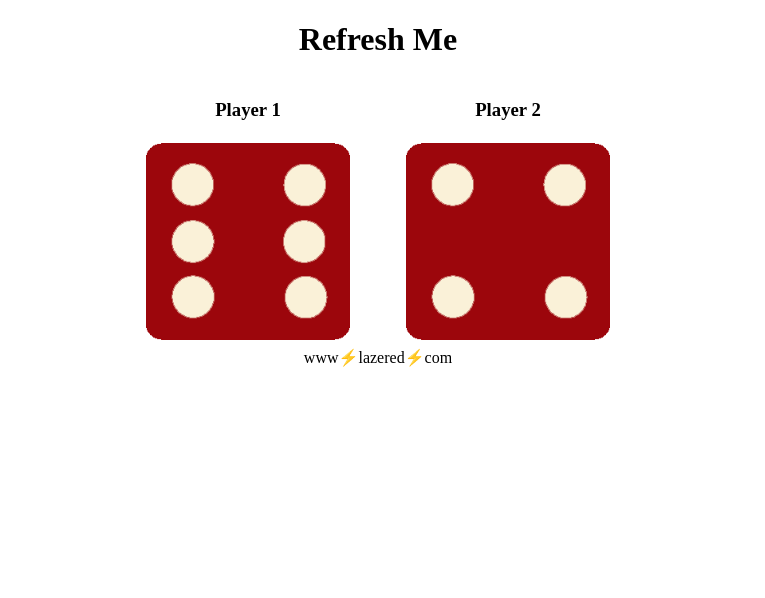
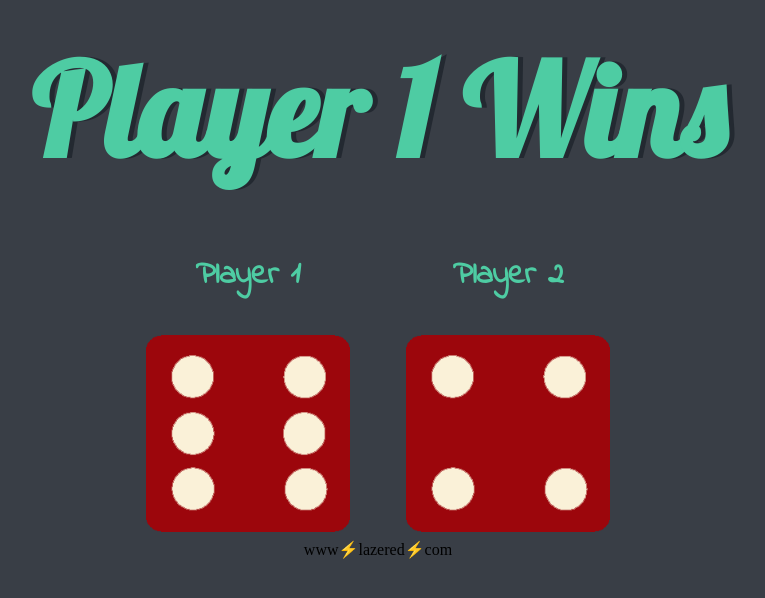
Before and after one commit to lazered/dice-game, a plain HTML site: page index.html in a window 1280 px wide. Shown: the whole page, without its empty margins (262-1027 px from the left). Drawn offline with Linux system fonts and the light colour scheme.

Commit message:
finished

```diff
--- a/index.html
+++ b/index.html
@@ -17,12 +17,12 @@
 
       <div class="dice">
         <h3>Player 1</h3>
-        <img class="img1" src onload="images/dice1.png" alt="dice1" />
+        <img class="img1" src="images/dice1.png" alt="dice1" />
       </div>
 
       <div class="dice">
         <h3>Player 2</h3>
-        <img class="img2" src onload="images/dice1.png" alt="dice2" />
+        <img class="img2" src="images/dice1.png" alt="dice2" />
       </div>
     </div>
     <script src="index.js"></script>
--- a/index.js
+++ b/index.js
@@ -1,14 +1,17 @@
+// random number generation
 const randNum1 = Math.floor(Math.random() * 6) + 1;
 const randNum2 = Math.floor(Math.random() * 6) + 1;
 
+// random img selection
 document
   .querySelectorAll("img")[0]
   .setAttribute("src", "images/dice" + randNum1 + ".png");
-
 document
   .querySelectorAll("img")[1]
   .setAttribute("src", "images/dice" + randNum2 + ".png");
 
-if (document.querySelector("h1").style.visibility !== hidden) {
-  document.querySelector("h1").style.visibility = hidden;
-}
+if (randNum1 > randNum2) {
+  document.querySelector(".title").innerHTML = "Player 1 Wins";
+} else if (randNum1 < randNum2) {
+  document.querySelector(".title").innerHTML = "Player 2 Wins";
+} else document.querySelector(".title").innerHTML = "Draw";
--- a/styles.css
+++ b/styles.css
@@ -1,12 +1,26 @@
+body {
+  background-color: #393e46;
+}
+
 .container {
   width: 70%;
   margin: auto;
   text-align: center;
 }
 
-.title {
+h1 {
+  margin: 30px;
+  font-family: "Lobster", cursive;
+  text-shadow: 5px 0 #232931;
+  font-size: 8rem;
+  color: #4ecca3;
 }
 
+h3 {
+  font-size: 2rem;
+  color: #4ecca3;
+  font-family: "Indie Flower", cursive;
+}
 .dice {
   text-align: center;
   display: inline-block;
```
